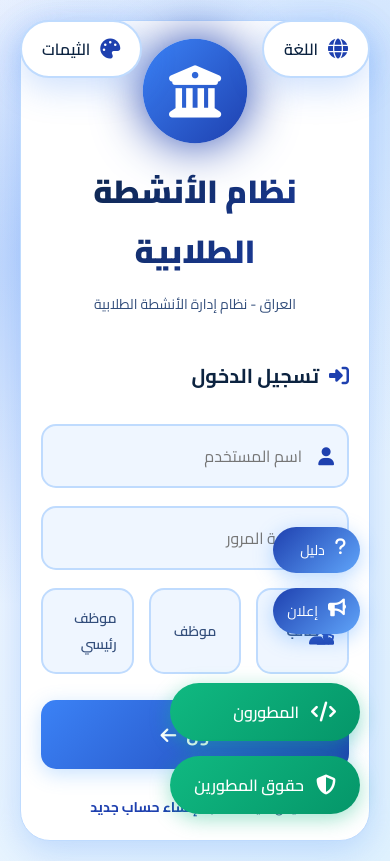
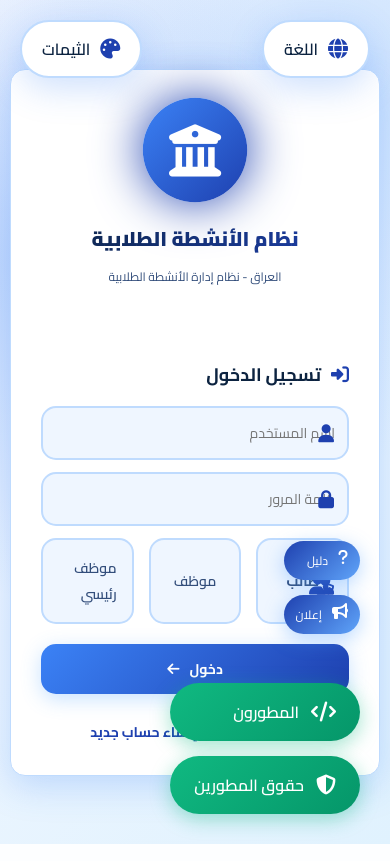
Before and after one commit to muqtadadyy-lgtm/broo, a Python web app: template templates/index.html in a window 390 px wide. Run offline with Jinja, Linux system fonts and the light colour scheme; the template is opened without the code that fills it, so the values that code supplies are empty.

Commit message:
Add comprehensive responsive design for mobile and all screen sizes

```diff
--- a/static/css/styles.css
+++ b/static/css/styles.css
@@ -464,16 +464,31 @@
 }
 
 @media (max-width:768px) {
-    .auth-card {padding:30px}
-    .activities-grid {grid-template-columns:1fr}
-    .stats-section {grid-template-columns:1fr}
-    .filter-controls {grid-template-columns:1fr}
-    .header-content {flex-direction:column;text-align:center}
-    .theme-selector {flex-wrap:wrap;padding:5px;gap:5px}
+    .auth-card {padding:20px; max-width:95vw; margin: 10px;}
+    .activities-grid {grid-template-columns:1fr; gap: 15px;}
+    .stats-section {grid-template-columns:1fr; gap: 15px;}
+    .filter-controls {grid-template-columns:1fr; gap: 10px;}
+    .header-content {flex-direction:column;text-align:center; padding: 15px;}
+    .theme-selector {flex-wrap:wrap;padding:5px;gap:5px; justify-content: center;}
     .theme-btn {width:35px;height:35px}
-    .modal-content {padding:20px}
-    .detail-row {grid-template-columns: 1fr; gap: 5px;}
-    .send-request-btn {width: 100%; justify-content: center;}
+    .modal-content {padding:20px; width: 95vw; max-width: 95vw;}
+    .detail-row {grid-template-columns: 1fr; gap: 8px; padding: 10px;}
+    .send-request-btn {width: 100%; justify-content: center; padding: 15px 20px;}
+    .container {padding: 10px;}
+    .form-container {padding: 20px;}
+    .input-group {margin-bottom: 15px;}
+    .form-title {font-size: 22px;}
+    .logo-container {padding: 20px;}
+    .university-name {font-size: 24px;}
+    .university-subtitle {font-size: 14px;}
+    .auth-card {border-radius: 15px;}
+    .dashboard-header {padding: 15px;}
+    .dashboard-content {padding: 15px;}
+    .activity-card {padding: 15px;}
+    .stats-card {padding: 15px;}
+    .btn {padding: 12px 20px; font-size: 14px;}
+    .modal-actions {flex-direction: column; gap: 10px;}
+    .modal-actions button {width: 100%;}
 }
 
 /* Tablet responsiveness */
@@ -483,22 +498,38 @@
 }
 
 @media (max-width:480px) {
-    .auth-card {padding:20px; max-width:95vw}
-    .form-title {font-size:20px}
-    .input-group {margin-bottom:18px}
-    .language-menu {width:calc(100vw - 40px)}
-    .theme-menu {width:calc(100vw - 40px)}
-    .theme-options {grid-template-columns:1fr}
-    .guide-btn {bottom:20px; right:20px; padding:10px 14px; font-size:14px}
-    .guide-btn i {font-size:18px}
-    .guide-tooltip-header {padding:16px}
-    .guide-title-section h3 {font-size:16px}
-    .guide-description {font-size:14px; padding:16px}
-    .guide-buttons {padding:0 16px 16px}
-    .guide-btn-prev,.guide-btn-next,.guide-btn-skip {font-size:12px; padding:9px 12px}
-    .modal-content {width:95vw; max-width:95vw; padding:16px}
-    .messaging-content {max-width:95vw; height:85vh}
-    .notification {bottom:20px; right:20px; padding:16px 20px; font-size:14px}
+    .auth-card {padding:15px; max-width:98vw; margin: 5px;}
+    .form-title {font-size:18px; margin-bottom: 15px;}
+    .input-group {margin-bottom:12px;}
+    .language-menu {width:calc(100vw - 20px); left: 10px; right: 10px;}
+    .theme-menu {width:calc(100vw - 20px); left: 10px; right: 10px;}
+    .theme-options {grid-template-columns:1fr; gap: 8px;}
+    .language-options {grid-template-columns:1fr; gap: 8px;}
+    .guide-btn {bottom:15px; right:15px; padding:8px 12px; font-size:12px;}
+    .guide-btn i {font-size:16px;}
+    .guide-tooltip-header {padding:12px;}
+    .guide-title-section h3 {font-size:14px;}
+    .guide-description {font-size:12px; padding:12px;}
+    .guide-buttons {padding:0 12px 12px;}
+    .guide-btn-prev,.guide-btn-next,.guide-btn-skip {font-size:11px; padding:8px 10px;}
+    .modal-content {width:98vw; max-width:98vw; padding:12px;}
+    .messaging-content {max-width:98vw; height:90vh;}
+    .notification {bottom:15px; right:15px; padding:12px 16px; font-size:12px;}
+    .container {padding: 5px;}
+    .logo-container {padding: 15px;}
+    .university-name {font-size:20px; margin-bottom: 8px;}
+    .university-subtitle {font-size:12px;}
+    .form-container {padding: 15px;}
+    .input-group input, .input-group select {padding: 12px; font-size: 14px;}
+    .btn {padding: 10px 16px; font-size: 12px;}
+    .submit-btn {padding: 12px 20px; font-size: 14px;}
+    .dashboard-header {padding: 10px;}
+    .dashboard-content {padding: 10px;}
+    .activity-card {padding: 12px;}
+    .stats-card {padding: 12px;}
+    .header-content h1 {font-size: 18px;}
+    .user-section {flex-direction: column; gap: 10px;}
+    .logout-btn {width: 100%; justify-content: center;}
 }
 
 
--- a/templates/employee-dashboard.html
+++ b/templates/employee-dashboard.html
@@ -2,7 +2,7 @@
 <html lang="ar" dir="rtl">
 <head>
     <meta charset="UTF-8">
-    <meta name="viewport" content="width=device-width, initial-scale=1.0">
+    <meta name="viewport" content="width=device-width, initial-scale=1.0, maximum-scale=1.0, user-scalable=no">
     <title>لوحة تحكم الموظف - نظام الأنشطة الطلابية</title>
     <link rel="stylesheet" href="styles.css">
     <link rel="stylesheet" href="animations.css">
--- a/templates/index.html
+++ b/templates/index.html
@@ -2,7 +2,7 @@
 <html lang="ar" dir="rtl">
 <head>
     <meta charset="UTF-8">
-    <meta name="viewport" content="width=device-width, initial-scale=1.0">
+    <meta name="viewport" content="width=device-width, initial-scale=1.0, maximum-scale=1.0, user-scalable=no">
     <title>نظام الأنشطة الطلابية</title>
     <link rel="stylesheet" href="styles.css">
     <link rel="stylesheet" href="animations.css">
--- a/templates/student-dashboard.html
+++ b/templates/student-dashboard.html
@@ -2,7 +2,7 @@
 <html lang="ar" dir="rtl">
 <head>
     <meta charset="UTF-8">
-    <meta name="viewport" content="width=device-width, initial-scale=1.0">
+    <meta name="viewport" content="width=device-width, initial-scale=1.0, maximum-scale=1.0, user-scalable=no">
     <title>لوحة تحكم الطالب - نظام الأنشطة الطلابية</title>
     <link rel="stylesheet" href="styles.css">
     <link rel="stylesheet" href="animations.css">
```
